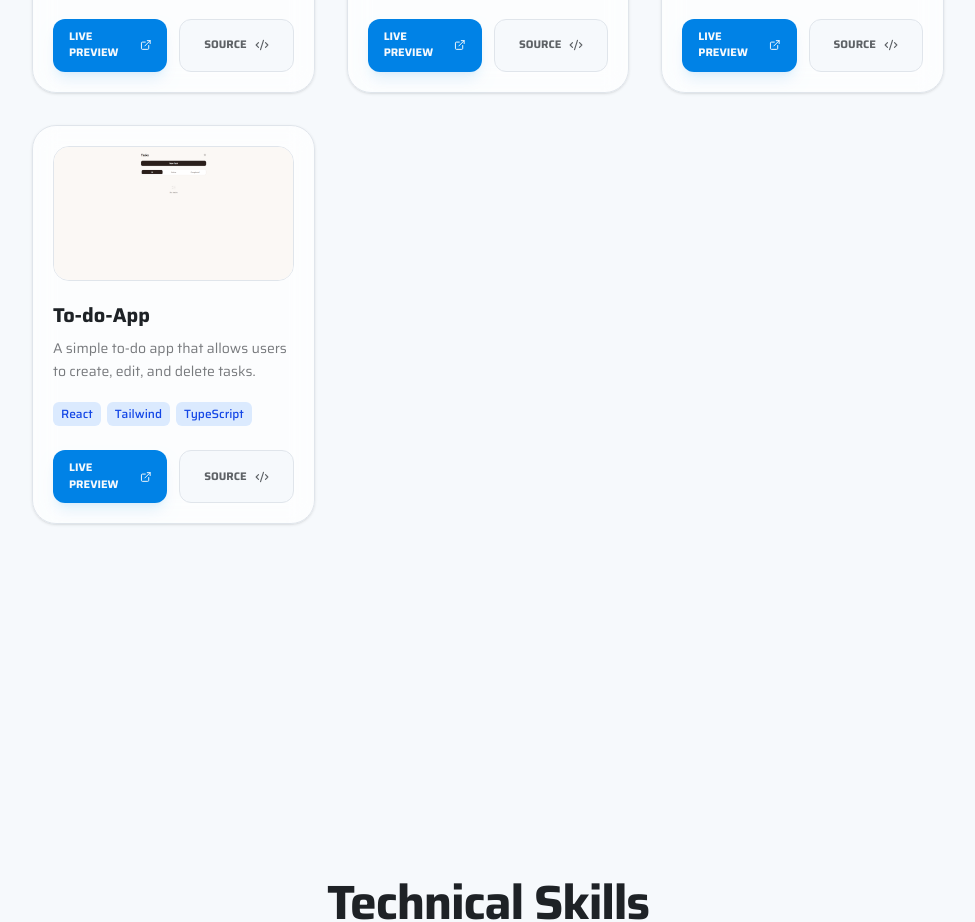
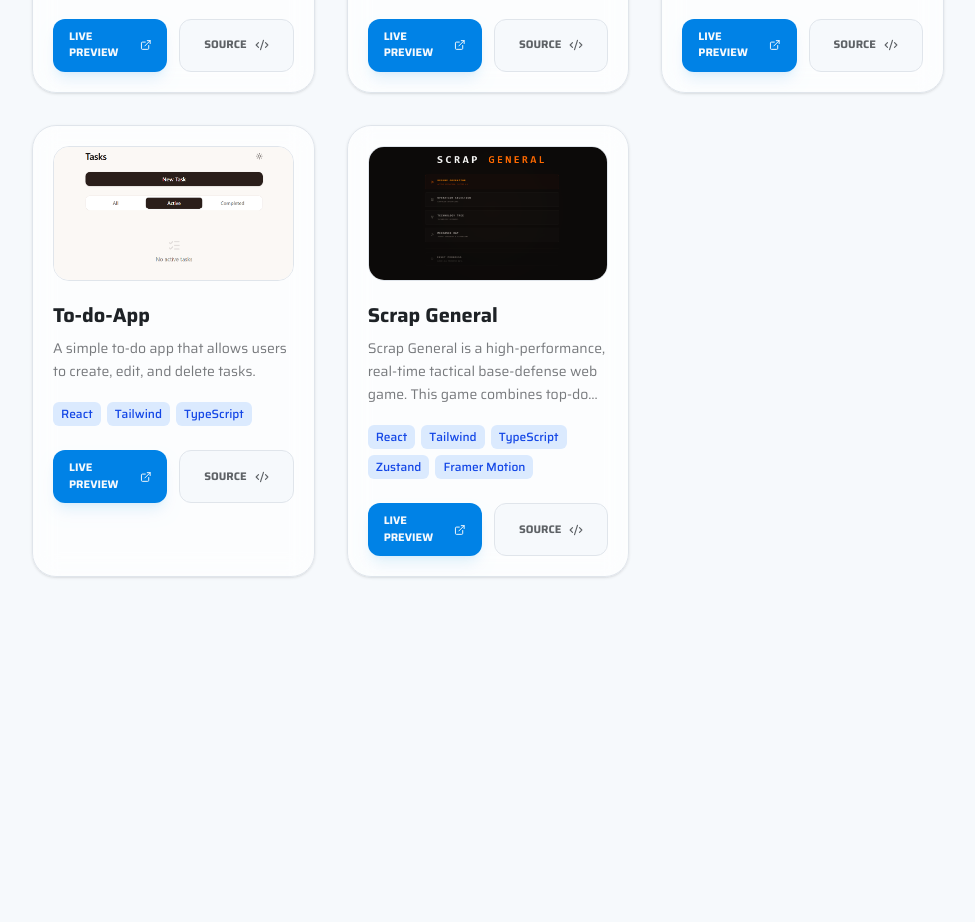
Before and after one commit to DannySF01/dannysf01.github.io, a React (Vite) app: page / in a window 1280 px wide. Shown: the part 1360-2282 px from the top of the page, without its empty margins (152-1127 px from the left). Built offline with nearby package versions, Linux system fonts and the light colour scheme.

Commit message:
chore: add scrap_general project

```diff
--- a/src/App.tsx
+++ b/src/App.tsx
@@ -1,11 +1,15 @@
 import Links from "./components/Links";
 
 // Images
+
+import picture from "./assets/me.png";
+
 import wordle_image from "./assets/wordle/wordle.png";
 import weather_image from "./assets/weather/weather-desktop.png";
 import stepup_image from "./assets/stepup/stepup.png";
 import todo_image from "./assets/todoapp/todoapp.png";
-import picture from "./assets/me.png";
+import scrap_general_image from "./assets/scrap-general/scrap_general.png";
+
 import Card from "./components/Card";
 import Section from "./components/Section";
 
@@ -131,6 +135,21 @@ function App() {
                   demo_url="https://to-do-app-phi-sandy.vercel.app"
                   github_url="https://github.com/DannySF01/to-do-app"
                   tags={["React", "Tailwind", "TypeScript"]}
+                />
+
+                <Card
+                  image={scrap_general_image}
+                  title="Scrap General"
+                  description="Scrap General is a high-performance, real-time tactical base-defense web game. This game combines top-down continuous mechanical combat with layered incremental progression systems."
+                  demo_url="https://scrap-general.vercel.app"
+                  github_url="https://github.com/DannySF01/scrap-general"
+                  tags={[
+                    "React",
+                    "Tailwind",
+                    "TypeScript",
+                    "Zustand",
+                    "Framer Motion",
+                  ]}
                 />
               </div>
             </div>
```
Also changed, not shown: src/assets/scrap-general/scrap_general.png (added), src/assets/todoapp/todoapp.png.
